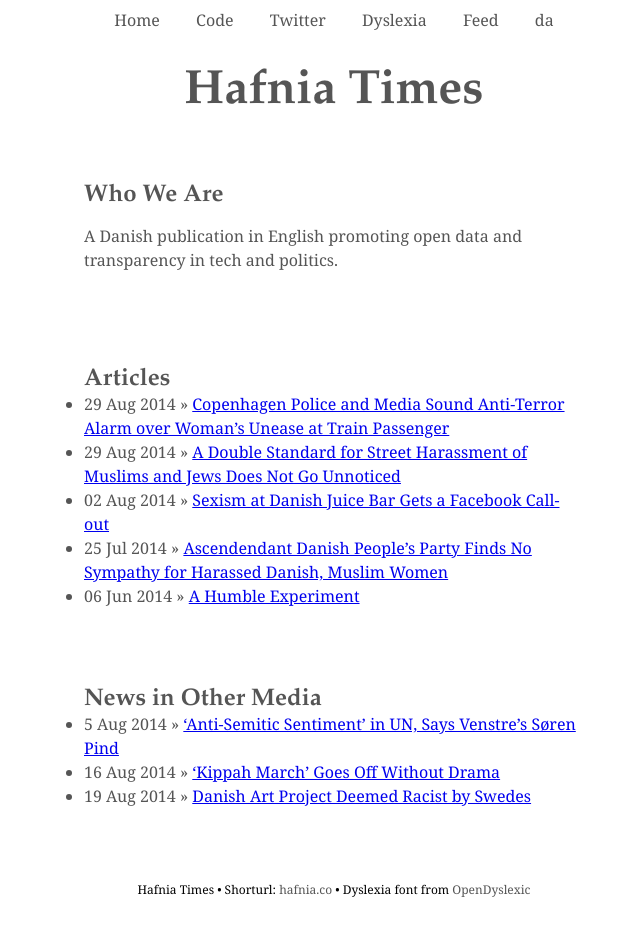
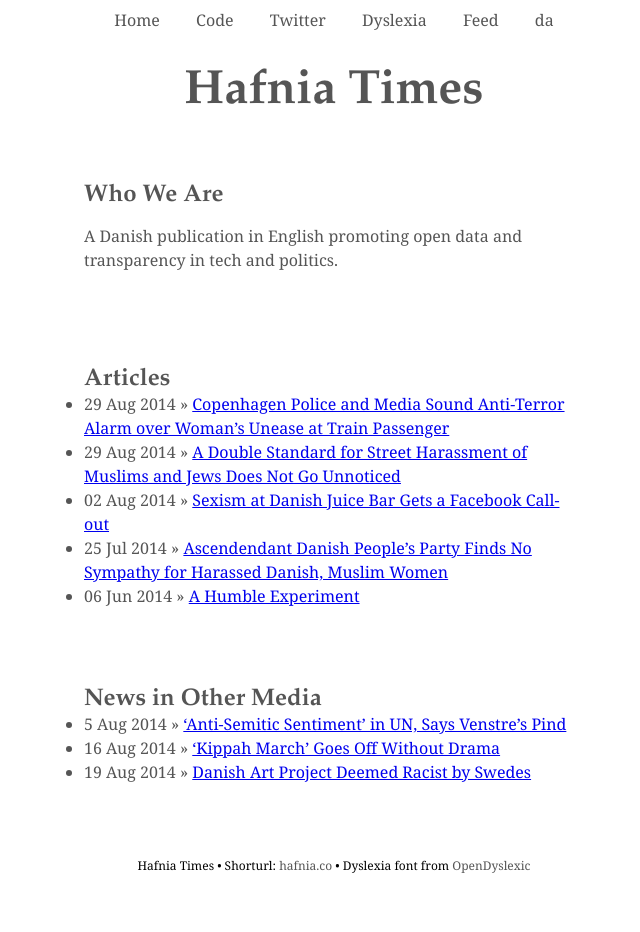
Before and after one commit to hafniatimes/hafniatimes.github.io, a Jekyll site: the page built from index.html, in a window 1280 px wide. Shown: the whole page, without its empty margins (306-946 px from the left). Built offline with Jekyll 4.4.1, drawn with Linux system fonts in a browser that asks for light colours; after the commit the page ends 908 px from its top, so only the background shows below that.

Commit message:
Made linked article's title shorter

```diff
--- a/_data/links/en.yml
+++ b/_data/links/en.yml
@@ -1,4 +1,4 @@
-- title: "'Anti-Semitic Sentiment' in UN, Says Venstre's Søren Pind"
+- title: "'Anti-Semitic Sentiment' in UN, Says Venstre's Pind"
   date: 5 Aug 2014
   url: http://thelocal.dk/20140805/anti-semitic-sentiment-in-the-un
 
```
